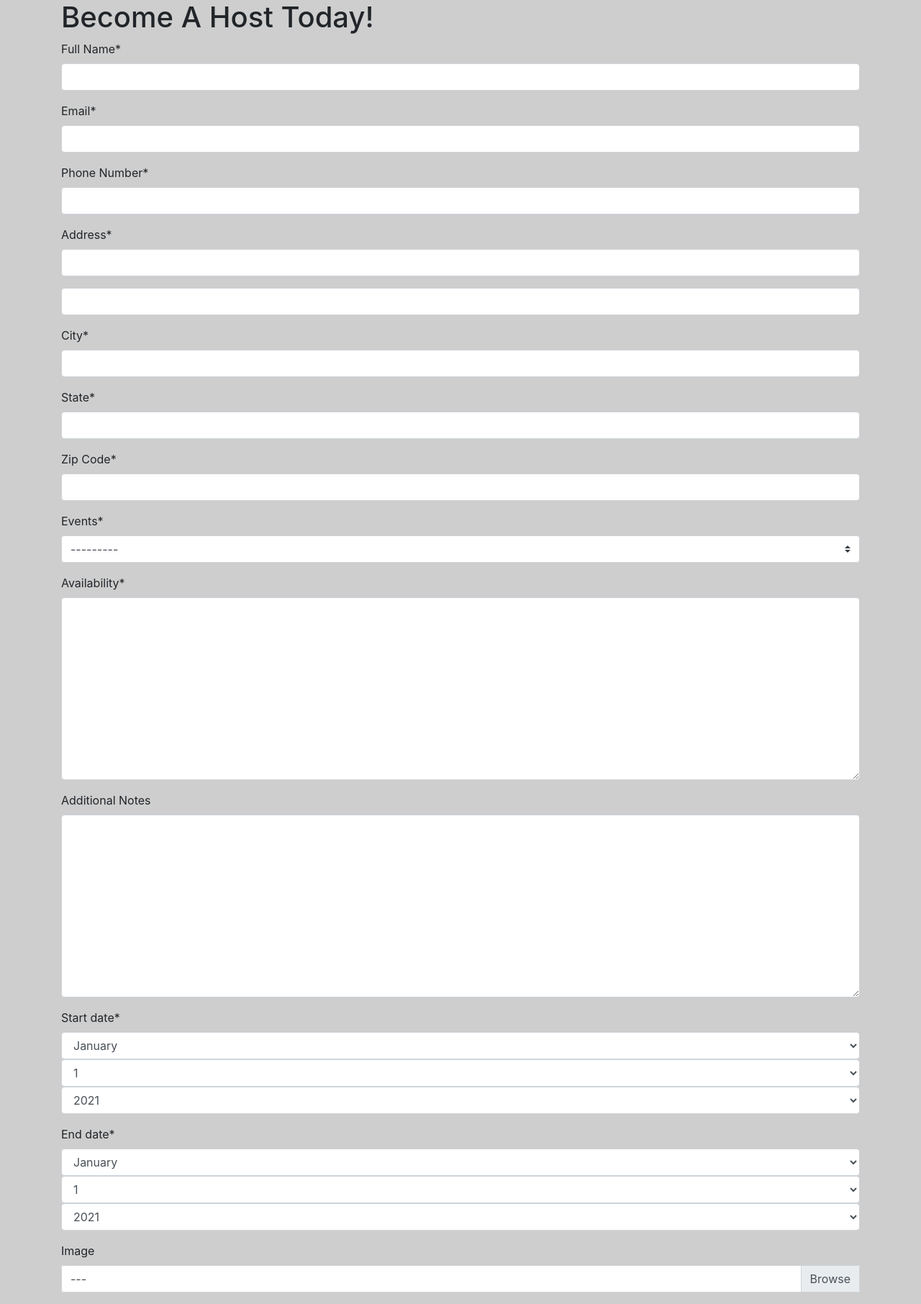
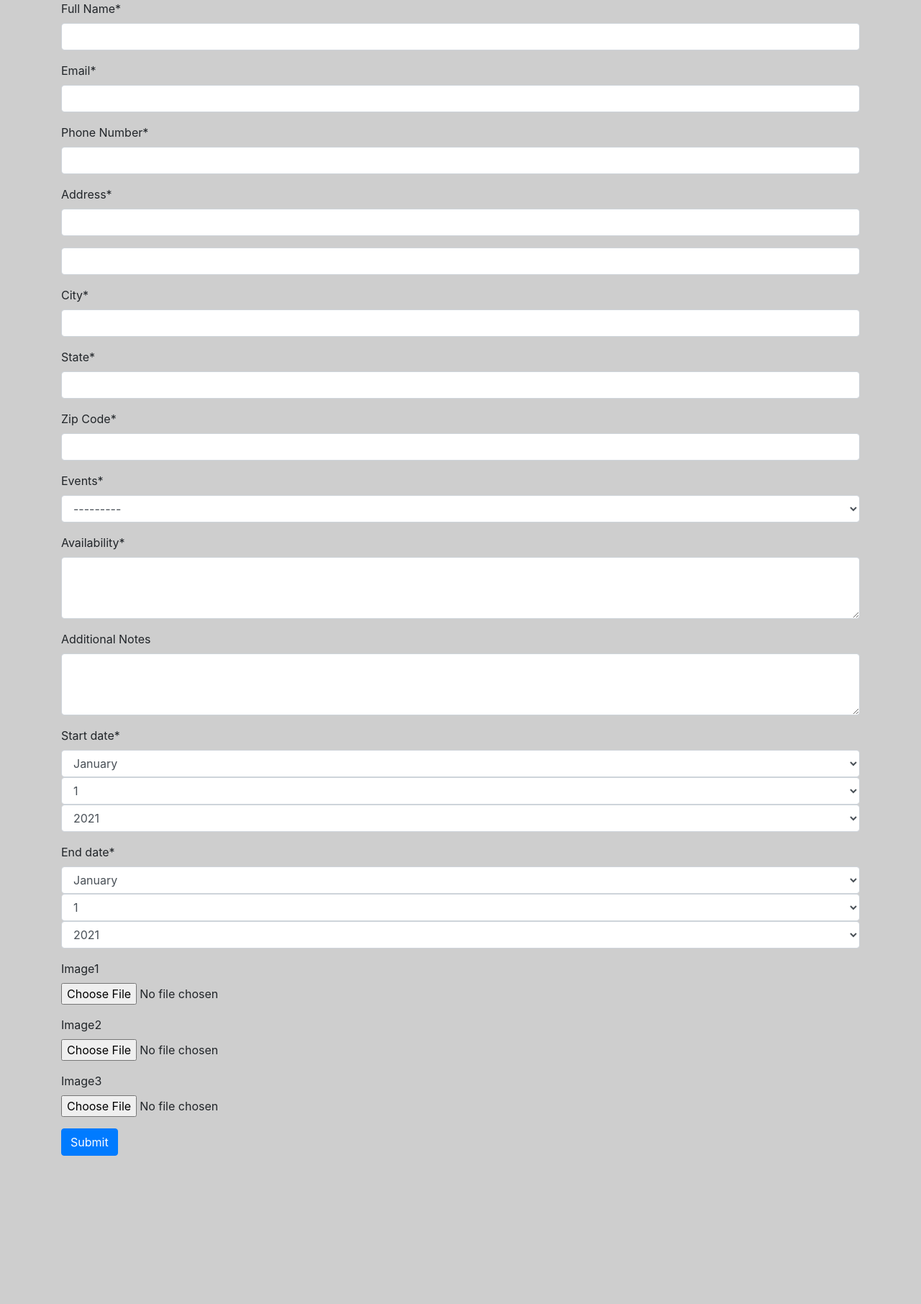
Before and after one commit to RyanMower/HostASkier, a Django app: page /become-a-host in a window 1280 px wide. Shown: the part 56-1868 px from the top of the page at 72% size. After the commit the page ends 1662 px from the top, so only its background shows below. Run offline with Django 3.2, Linux system fonts and the light colour scheme; parts of the project's set-up code (start-up, migrations or seed data) failed here and were passed over; some libraries are stand-ins or nearby versions.

Commit message:
Need to fix image/Host issue

```diff
--- a/HostASkier/host/forms.py
+++ b/HostASkier/host/forms.py
@@ -9,7 +9,9 @@ class HostForm(forms.ModelForm):
 
     start_date  = forms.DateField(widget=forms.SelectDateWidget)
     end_date    = forms.DateField(widget=forms.SelectDateWidget)
-    image       = forms.ImageField(required=False)
+    image1       = forms.ImageField(required=False)
+    image2       = forms.ImageField(required=False)
+    image3       = forms.ImageField(required=False)
 
     def init(self, args, **kwargs):
         super().init(args, **kwargs)
@@ -37,7 +39,9 @@ class HostForm(forms.ModelForm):
             ),
             'availability',
             'notes',
-            'image',
+            'image1',
+            'image2',
+            'image3',
             Submit('submit', 'Submit')
         )
 
@@ -57,8 +61,12 @@ class HostForm(forms.ModelForm):
             'notes',
             'start_date',
             'end_date',
-            'image',
+            'image1',
+            'image2',
+            'image3',
         ]
         widgets = {
-          'state': USStateSelect(),
+            'availability': forms.Textarea(attrs={'rows':3, 'cols':15}),
+            'notes' : forms.Textarea(attrs={'rows':3, 'cols':15}),
+            'state': USStateSelect(),
         }
--- a/HostASkier/host/templates/host/host_form.html
+++ b/HostASkier/host/templates/host/host_form.html
@@ -1,17 +1,9 @@
 {% extends "base.html" %}
 {% load crispy_forms_tags %}
 {% block content %}
-  <html lang="en">
-    <head>
-        <meta charset="UTF-8">
-        <title>Hotel_image</title>
-    </head>
-    <h1>Become A Host Today!</h1>
-    <body>
-        <form method = "post" enctype="multipart/form-data">
-            {% csrf_token %}
-            {% crispy form %}
-        </form>
-    </body>
-    </html>
+<form method = "post" enctype="multipart/form-data">
+  {% csrf_token %}
+  {{ form|crispy }}
+  <button type="submit" class="btn btn-primary">Submit</button>
+</form>
 {% endblock content %}
```
